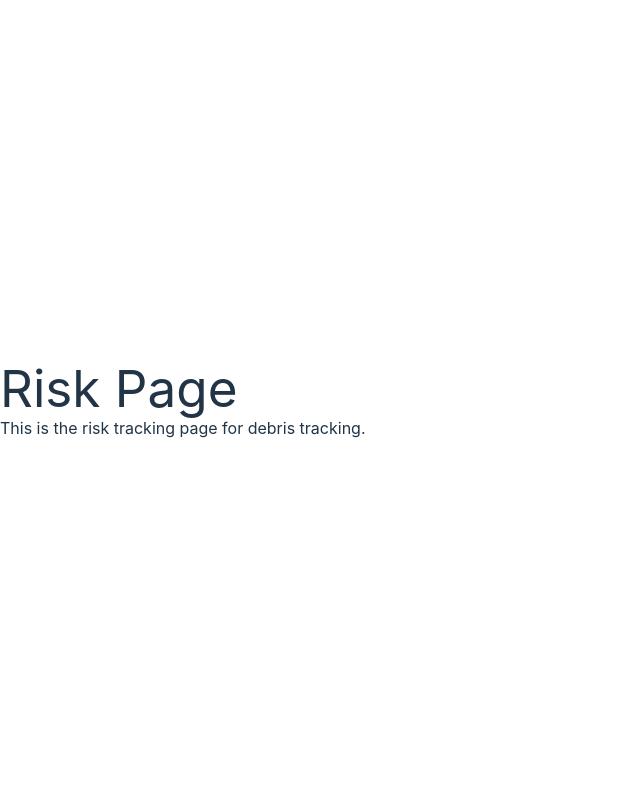
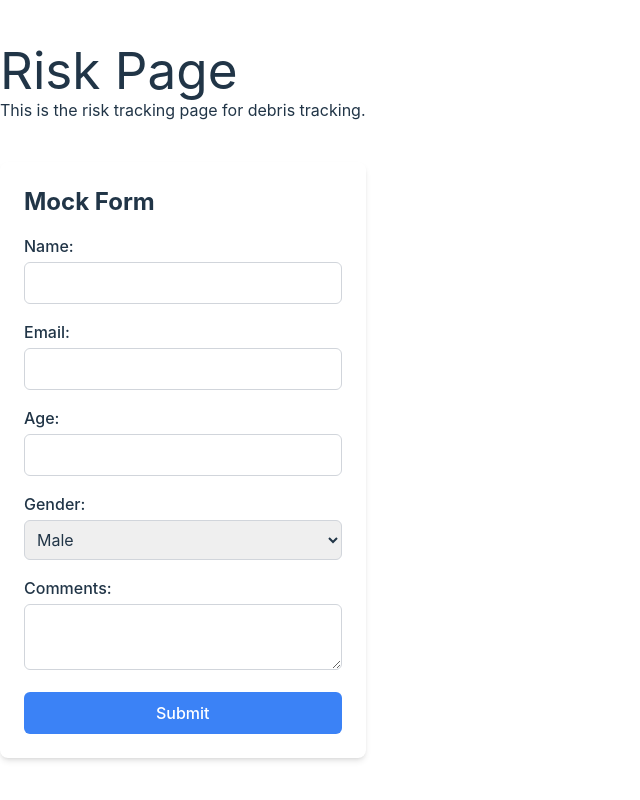
Before and after one commit to Jynxae/JSCHack, a React (Vite) app in the folder debris-tracker/: page / in a window 1280 px wide. Shown: the whole page, without its empty margins (0-640 px from the left). Built offline with nearby package versions, Linux system fonts and the light colour scheme.

Commit message:
InputForm Created

```diff
--- a/debris-tracker/src/App.jsx
+++ b/debris-tracker/src/App.jsx
@@ -1,9 +1,11 @@
 import Risk from "./pages/NASA/risk";
+import InputForm from "./pages/InputForm.jsx"
 
 function App() {
   return (
     <div>
       <Risk />
+      <InputForm />
     </div>
   );
 }
--- /dev/null
+++ b/debris-tracker/src/pages/InputForm.jsx
@@ -0,0 +1,108 @@
+import React, { useState } from "react";
+
+function InputForm() {
+  const [formData, setFormData] = useState({
+    name: "",
+    email: "",
+    age: "",
+    gender: "male",
+    comments: "",
+  });
+
+  const handleChange = (e) => {
+    const { name, value } = e.target;
+    setFormData({ ...formData, [name]: value });
+  };
+
+  const handleSubmit = (e) => {
+    e.preventDefault();
+    console.log("Form submitted:", formData);
+    alert("Form submitted! Check the console for details.");
+  };
+
+  return (
+    <div className="max-w-md mx-auto mt-10 p-6 bg-white rounded-lg shadow-md">
+      <h2 className="text-2xl font-bold mb-4">Mock Form</h2>
+      <form onSubmit={handleSubmit} className="space-y-4">
+        <div>
+          <label htmlFor="name" className="block font-medium mb-1">
+            Name:
+          </label>
+          <input
+            type="text"
+            id="name"
+            name="name"
+            value={formData.name}
+            onChange={handleChange}
+            required
+            className="w-full p-2 border border-gray-300 rounded-md focus:outline-none focus:ring-2 focus:ring-blue-500"
+          />
+        </div>
+        <div>
+          <label htmlFor="email" className="block font-medium mb-1">
+            Email:
+          </label>
+          <input
+            type="email"
+            id="email"
+            name="email"
+            value={formData.email}
+            onChange={handleChange}
+            required
+            className="w-full p-2 border border-gray-300 rounded-md focus:outline-none focus:ring-2 focus:ring-blue-500"
+          />
+        </div>
+        <div>
+          <label htmlFor="age" className="block font-medium mb-1">
+            Age:
+          </label>
+          <input
+            type="number"
+            id="age"
+            name="age"
+            value={formData.age}
+            onChange={handleChange}
+            required
+            className="w-full p-2 border border-gray-300 rounded-md focus:outline-none focus:ring-2 focus:ring-blue-500"
+          />
+        </div>
+        <div>
+          <label htmlFor="gender" className="block font-medium mb-1">
+            Gender:
+          </label>
+          <select
+            id="gender"
+            name="gender"
+            value={formData.gender}
+            onChange={handleChange}
+            className="w-full p-2 border border-gray-300 rounded-md focus:outline-none focus:ring-2 focus:ring-blue-500"
+          >
+            <option value="male">Male</option>
+            <option value="female">Female</option>
+            <option value="other">Other</option>
+          </select>
+        </div>
+        <div>
+          <label htmlFor="comments" className="block font-medium mb-1">
+            Comments:
+          </label>
+          <textarea
+            id="comments"
+            name="comments"
+            value={formData.comments}
+            onChange={handleChange}
+            className="w-full p-2 border border-gray-300 rounded-md focus:outline-none focus:ring-2 focus:ring-blue-500"
+          />
+        </div>
+        <button
+          type="submit"
+          className="w-full bg-blue-500 text-white p-2 rounded-md hover:bg-blue-600 transition duration-200"
+        >
+          Submit
+        </button>
+      </form>
+    </div>
+  );
+}
+
+export default InputForm;
```
